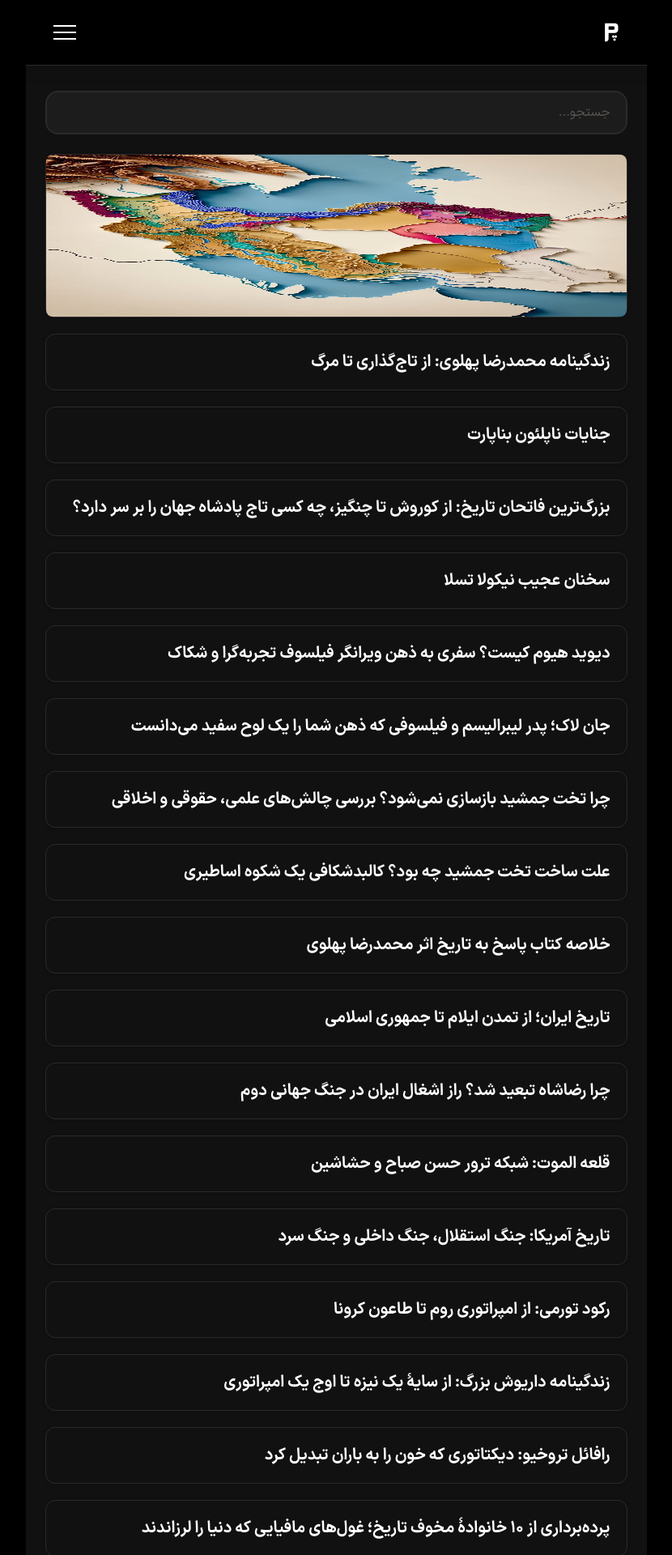
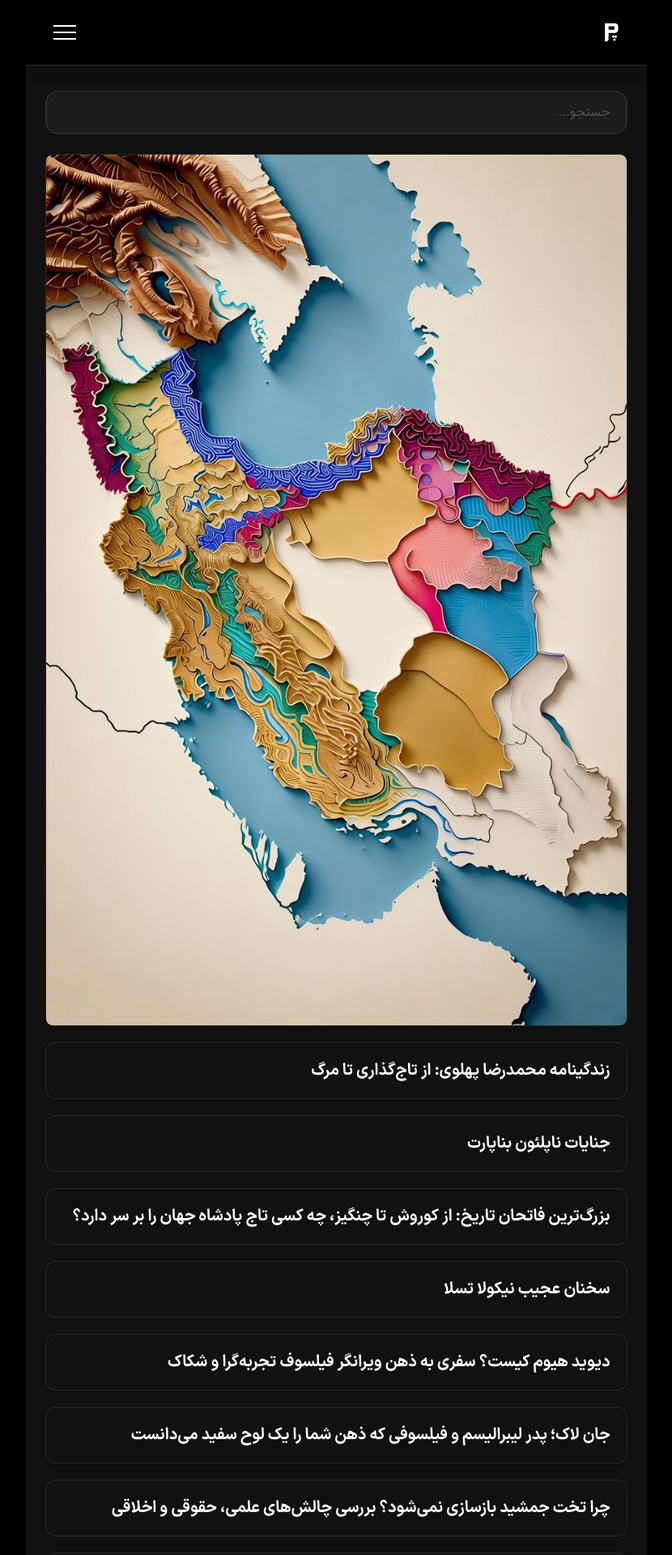
Before and after one commit to darkblog/darkblog.github.io, a Jekyll site: the page built from index.html, in a window 1280 px wide. Shown: the top 1920 px of the page at 81% size, without its empty margins (225-1055 px from the left). Built offline with Jekyll 4.4.1, drawn with Linux system fonts in a browser that asks for light colours.

Commit message:
Update index.html

```diff
--- a/index.html
+++ b/index.html
@@ -69,7 +69,7 @@
     .posts-list li:first-child:hover { background-color: #222; }
     .posts-list li:first-child::before { display: none; }
     .post-card-image { overflow: hidden; border-radius: 0.5rem; display: block; padding: 0 !important; background-color: #1c1c1c; }
-    .post-card-image img { width: 100%; height: 200px; display: block; }
+    .post-card-image img { width: 100%; height: 80%; display: block; }
     .site-footer { background-color: #000000; padding: 2rem clamp(1rem, 3vw, 1.5rem); display: flex; align-items: center; justify-content: center; width: 100%; }
     .footer-blog-btn { font-family: 'vazir', system-ui, sans-serif; display: inline-flex; align-items: center; justify-content: center; padding: 0.8rem 2.5rem; background-color: transparent; color: #ffffff; text-decoration: none; font-weight: 700; font-size: 1.2rem; border-radius: 0.75rem; border: 2px solid #2a2a2a; transition: background-color 0.2s, transform 0.15s, border-color 0.2s, color 0.2s; min-height: 48px; }
     .footer-blog-btn:hover { background-color: rgba(45, 212, 191, 0.1); border-color: #2dd4bf; color: #2dd4bf; transform: scale(1.02); }
```
